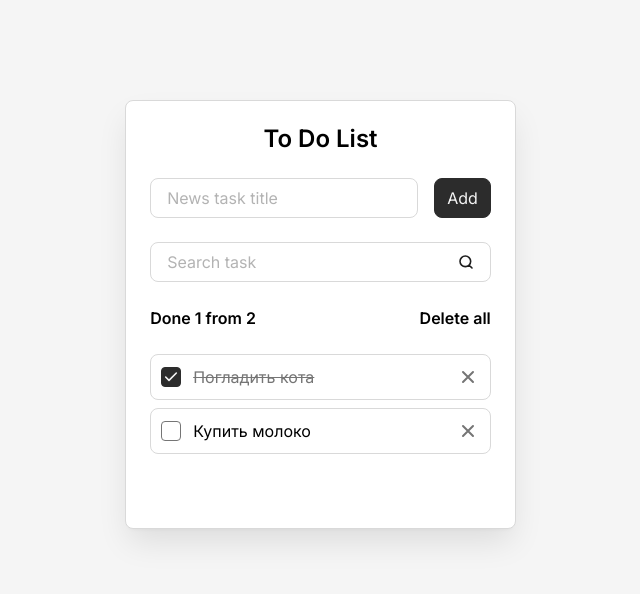
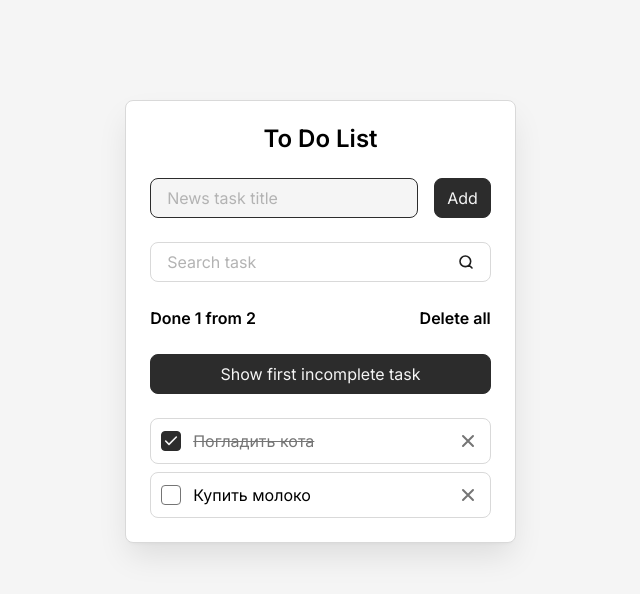
Before and after one commit to elisha111/react-todo, a React (Vite) app: page / in a window 1280 px wide. Shown: the top 594 px of the page, without its empty margins (312-952 px from the left). Built offline with nearby package versions, Linux system fonts and the light colour scheme.

Commit message:
#6 useRef

```diff
--- a/src/components/AddTaskForm.jsx
+++ b/src/components/AddTaskForm.jsx
@@ -2,7 +2,7 @@ import Button from "./Button";
 import Field from "./Field";
 
 const AddTaskForm = (props) => {
-  const { addTask, newTaskTitle, setNewTaskTitle } = props;
+  const { addTask, newTaskTitle, setNewTaskTitle, newTaskInputRef } = props;
 
   const onSubmit = (event) => {
     event.preventDefault();
@@ -17,6 +17,7 @@ const AddTaskForm = (props) => {
         id="new-task"
         value={newTaskTitle}
         onInput={(event) => setNewTaskTitle(event.target.value)}
+        ref={newTaskInputRef}
       />
       <Button type="submit">Add</Button>
     </form>
--- a/src/components/Button.jsx
+++ b/src/components/Button.jsx
@@ -1,8 +1,8 @@
 const Button = (props) => {
-  const { className, type = "button", children } = props;
+  const { className, type = "button", children, onClick } = props;
 
   return (
-    <button className={`button ${className}`} type={type}>
+    <button className={`button ${className}`} type={type} onClick={onClick}>
       {children}
     </button>
   );
--- a/src/components/Field.jsx
+++ b/src/components/Field.jsx
@@ -1,5 +1,13 @@
 const Field = (props) => {
-  const { className = "", id, label, type = "text", value, onInput } = props;
+  const {
+    className = "",
+    id,
+    label,
+    type = "text",
+    value,
+    onInput,
+    ref,
+  } = props;
 
   return (
     <div className={`field ${className}`}>
@@ -14,6 +22,7 @@ const Field = (props) => {
         type={type}
         value={value}
         onInput={onInput}
+        ref={ref}
       />
     </div>
   );
--- a/src/components/Todo.jsx
+++ b/src/components/Todo.jsx
@@ -1,8 +1,9 @@
-import { useEffect, useState } from "react";
+import { useEffect, useRef, useState } from "react";
 import AddTaskForm from "./AddTaskForm";
 import SearchTaskForm from "./SearchTaskForm";
 import TodoInfo from "./TodoInfo";
 import TodoList from "./TodoList";
+import Button from "./Button";
 
 const Todo = () => {
   const [tasks, setTasks] = useState(() => {
@@ -20,6 +21,10 @@ const Todo = () => {
 
   const [newTaskTitle, setNewTaskTitle] = useState("");
   const [searchQuery, setSearchQuery] = useState("");
+
+  const newTaskInputRef = useRef(null);
+  const firstIncompleteTaskRef = useRef(null);
+  const firstIncompleteTaskId = tasks.find(({ isDone }) => !isDone)?.id;
 
   const deleteAllTasks = () => {
     const isConfirmed = confirm("Удалить все задачи?");
@@ -41,7 +46,7 @@ const Todo = () => {
         }
 
         return task;
-      })
+      }),
     );
   };
 
@@ -56,6 +61,7 @@ const Todo = () => {
       setTasks([...tasks, newTask]);
       setNewTaskTitle("");
       setSearchQuery("");
+      newTaskInputRef.current.focus();
     }
   };
 
@@ -63,11 +69,15 @@ const Todo = () => {
     localStorage.setItem("tasks", JSON.stringify(tasks));
   }, [tasks]);
 
+  useEffect(() => {
+    newTaskInputRef.current.focus();
+  }, []);
+
   const clearSearchQuery = searchQuery.trim().toLowerCase();
   const filteredTasks =
     clearSearchQuery.length > 0
       ? tasks.filter(({ title }) =>
-          title.toLowerCase().includes(clearSearchQuery)
+          title.toLowerCase().includes(clearSearchQuery),
         )
       : null;
 
@@ -78,6 +88,7 @@ const Todo = () => {
         addTask={addTask}
         newTaskTitle={newTaskTitle}
         setNewTaskTitle={setNewTaskTitle}
+        newTaskInputRef={newTaskInputRef}
       />
       <SearchTaskForm
         searchQuery={searchQuery}
@@ -88,9 +99,18 @@ const Todo = () => {
         done={tasks.filter(({ isDone }) => isDone).length}
         onDeleteAllButtonClick={deleteAllTasks}
       />
+      <Button
+        onClick={() =>
+          firstIncompleteTaskRef.current?.scrollIntoView({ behavior: "smooth" })
+        }
+      >
+        Show first incomplete task
+      </Button>
       <TodoList
         tasks={tasks}
         filteredTasks={filteredTasks}
+        firstIncompleteTaskRef={firstIncompleteTaskRef}
+        firstIncompleteTaskId={firstIncompleteTaskId}
         onDeleteTaskButtonClick={deleteTasks}
         onTaskCompleteChange={toggleTaskComplete}
       />
--- a/src/components/TodoItem.jsx
+++ b/src/components/TodoItem.jsx
@@ -6,10 +6,11 @@ const TodoItem = (props) => {
     isDone,
     onDeleteTaskButtonClick,
     onTaskCompleteChange,
+    ref,
   } = props;
 
   return (
-    <li className={`todo-item ${className}`}>
+    <li className={`todo-item ${className}`} ref={ref}>
       <input
         className="todo-item__checkbox"
         id={id}
--- a/src/components/TodoList.jsx
+++ b/src/components/TodoList.jsx
@@ -6,6 +6,8 @@ const TodoList = (props) => {
     onDeleteTaskButtonClick,
     onTaskCompleteChange,
     filteredTasks,
+    firstIncompleteTaskRef,
+    firstIncompleteTaskId,
   } = props;
 
   const hasTasks = tasks.length > 0;
@@ -25,6 +27,9 @@ const TodoList = (props) => {
         <TodoItem
           className="todo__item"
           key={task.id}
+          ref={
+            task.id === firstIncompleteTaskId ? firstIncompleteTaskRef : null
+          }
           onDeleteTaskButtonClick={onDeleteTaskButtonClick}
           onTaskCompleteChange={onTaskCompleteChange}
           {...task}
```
